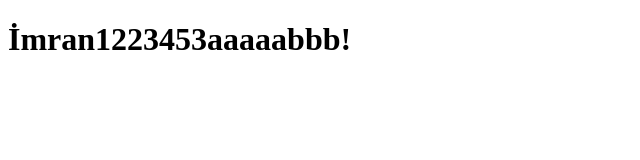
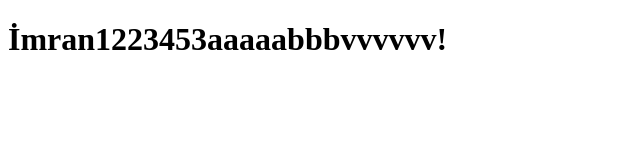
Before and after one commit to imranbeyza/YMG2V-ZE, a plain HTML site: page index.html in a window 1280 px wide. Shown: the whole page, without its empty margins (0-640 px from the left). Drawn offline with Linux system fonts and the light colour scheme.

Commit message:
dlkflkfjdlkdjl

```diff
--- a/index.html
+++ b/index.html
@@ -4,6 +4,6 @@
     <title>Merhaba Dunya</title>
 </head>
 <body>
-    <h1>İmran1223453aaaaabbb!</h1>
+    <h1>İmran1223453aaaaabbbvvvvvv!</h1>
 </body>
 </html>
```
